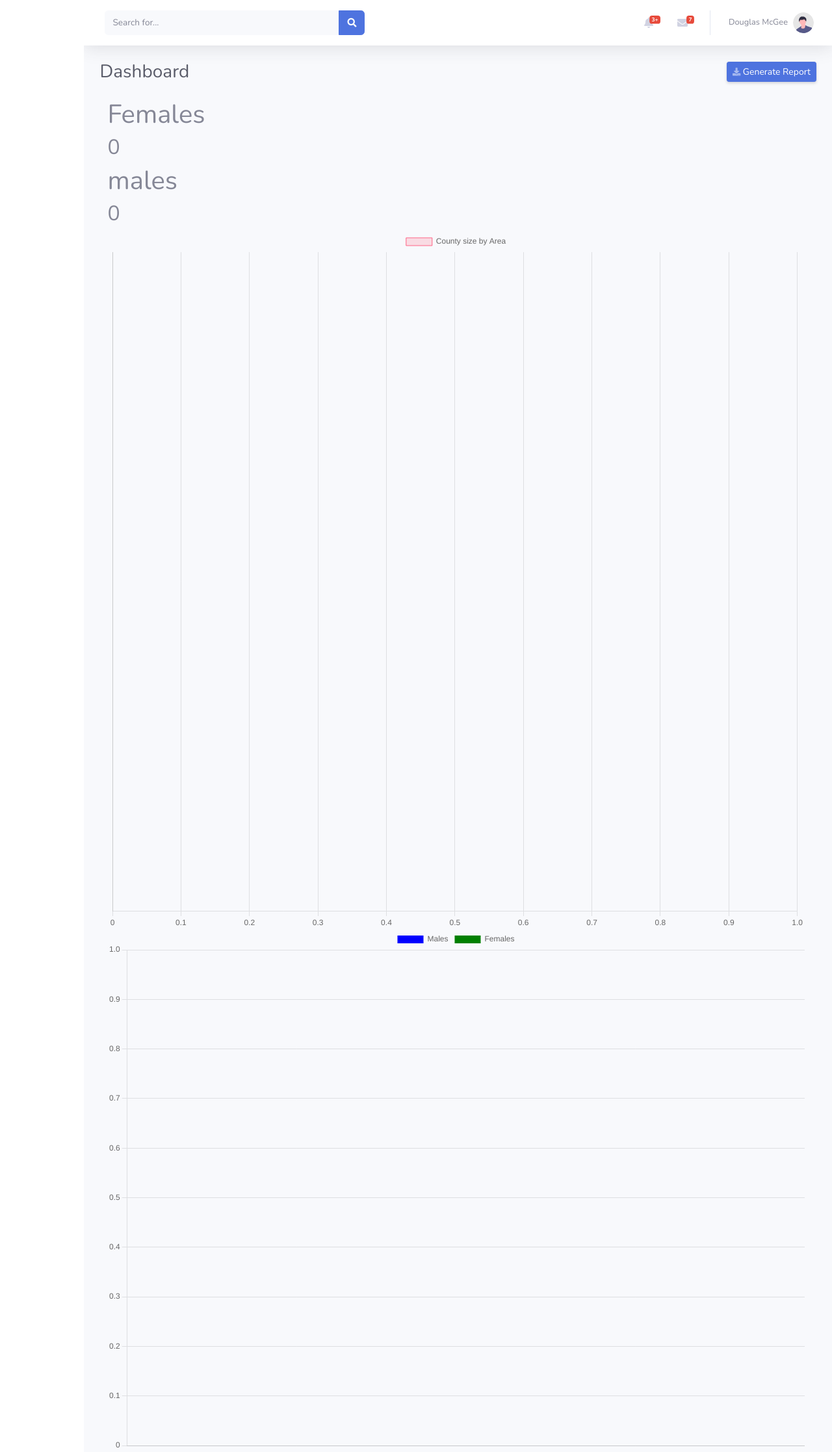
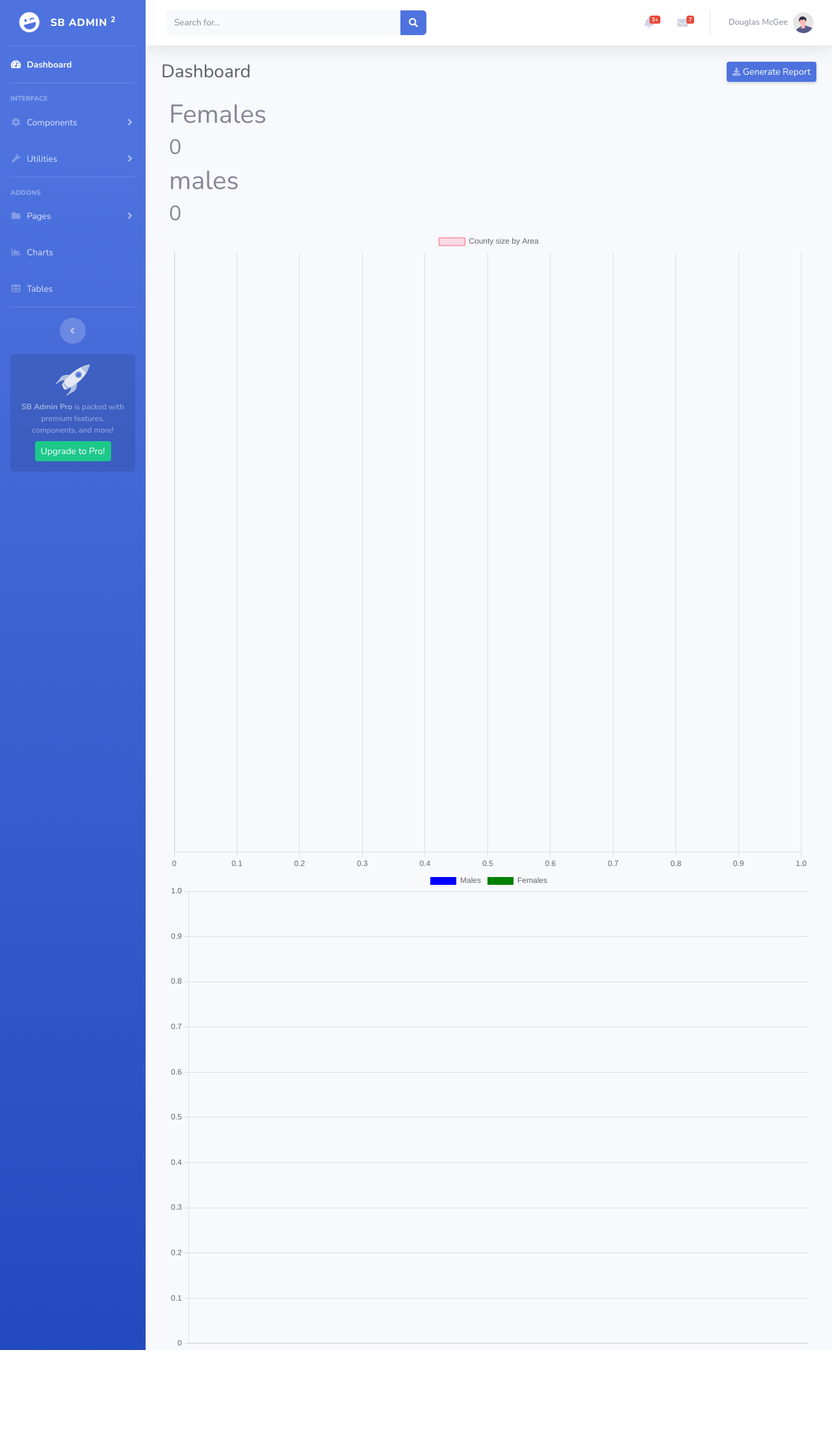
Before and after one commit to nonu0/Kenyapoulation, a Django app: page /coast in a window 1280 px wide. Shown: the whole page at 65% size. After the commit the page ends 2078 px from the top, so only its background shows below. Run offline with Django 4.2, Linux system fonts and the light colour scheme; data that the repository does not hold is empty; some libraries are stand-ins or nearby versions.

Commit message:
requirements.txt file

```diff
--- a/dashboard/templates/partials/sidebar.html
+++ b/dashboard/templates/partials/sidebar.html
@@ -1,16 +1,124 @@
-<div class="side-navbar active-nav d-flex justify-content-between flex-wrap flex-column" id="sidebar">
-    <ul class="nav flex-column text-white w-100">
-        <a href="#" class="nav-link h3 text-white my-2">
-            Side Nav
+<!-- Sidebar -->
+<ul class="navbar-nav bg-gradient-primary sidebar sidebar-dark accordion" id="accordionSidebar">
+
+    <!-- Sidebar - Brand -->
+    <a class="sidebar-brand d-flex align-items-center justify-content-center" href="index.html">
+        <div class="sidebar-brand-icon rotate-n-15">
+            <i class="fas fa-laugh-wink"></i>
+        </div>
+        <div class="sidebar-brand-text mx-3">SB Admin <sup>2</sup></div>
+    </a>
+
+    <!-- Divider -->
+    <hr class="sidebar-divider my-0">
+
+    <!-- Nav Item - Dashboard -->
+    <li class="nav-item active">
+        <a class="nav-link" href="index.html">
+            <i class="fas fa-fw fa-tachometer-alt"></i>
+            <span>Dashboard</span></a>
+    </li>
+
+    <!-- Divider -->
+    <hr class="sidebar-divider">
+
+    <!-- Heading -->
+    <div class="sidebar-heading">
+        Interface
+    </div>
+
+    <!-- Nav Item - Pages Collapse Menu -->
+    <li class="nav-item">
+        <a class="nav-link collapsed" href="#" data-toggle="collapse" data-target="#collapseTwo" aria-expanded="true"
+            aria-controls="collapseTwo">
+            <i class="fas fa-fw fa-cog"></i>
+            <span>Components</span>
         </a>
-        <li href="#" class="nav-link">
-            <span class="mx-2">Home</span>
-        </li>
-        <li href="#" class="nav-link">
-            <span class="mx-2">About</span>
-        </li>
-        <li href="#" class="nav-link">
-            <span class="mx-2">Contact</span>
-        </li>
-    </ul>
-</div>
+        <div id="collapseTwo" class="collapse" aria-labelledby="headingTwo" data-parent="#accordionSidebar">
+            <div class="bg-white py-2 collapse-inner rounded">
+                <h6 class="collapse-header">Custom Components:</h6>
+                <a class="collapse-item" href="buttons.html">Buttons</a>
+                <a class="collapse-item" href="cards.html">Cards</a>
+            </div>
+        </div>
+    </li>
+
+    <!-- Nav Item - Utilities Collapse Menu -->
+    <li class="nav-item">
+        <a class="nav-link collapsed" href="#" data-toggle="collapse" data-target="#collapseUtilities"
+            aria-expanded="true" aria-controls="collapseUtilities">
+            <i class="fas fa-fw fa-wrench"></i>
+            <span>Utilities</span>
+        </a>
+        <div id="collapseUtilities" class="collapse" aria-labelledby="headingUtilities" data-parent="#accordionSidebar">
+            <div class="bg-white py-2 collapse-inner rounded">
+                <h6 class="collapse-header">Custom Utilities:</h6>
+                <a class="collapse-item" href="utilities-color.html">Colors</a>
+                <a class="collapse-item" href="utilities-border.html">Borders</a>
+                <a class="collapse-item" href="utilities-animation.html">Animations</a>
+                <a class="collapse-item" href="utilities-other.html">Other</a>
+            </div>
+        </div>
+    </li>
+
+    <!-- Divider -->
+    <hr class="sidebar-divider">
+
+    <!-- Heading -->
+    <div class="sidebar-heading">
+        Addons
+    </div>
+
+    <!-- Nav Item - Pages Collapse Menu -->
+    <li class="nav-item">
+        <a class="nav-link collapsed" href="#" data-toggle="collapse" data-target="#collapsePages" aria-expanded="true"
+            aria-controls="collapsePages">
+            <i class="fas fa-fw fa-folder"></i>
+            <span>Pages</span>
+        </a>
+        <div id="collapsePages" class="collapse" aria-labelledby="headingPages" data-parent="#accordionSidebar">
+            <div class="bg-white py-2 collapse-inner rounded">
+                <h6 class="collapse-header">Login Screens:</h6>
+                <a class="collapse-item" href="login.html">Login</a>
+                <a class="collapse-item" href="register.html">Register</a>
+                <a class="collapse-item" href="forgot-password.html">Forgot Password</a>
+                <div class="collapse-divider"></div>
+                <h6 class="collapse-header">Other Pages:</h6>
+                <a class="collapse-item" href="404.html">404 Page</a>
+                <a class="collapse-item" href="blank.html">Blank Page</a>
+            </div>
+        </div>
+    </li>
+
+    <!-- Nav Item - Charts -->
+    <li class="nav-item">
+        <a class="nav-link" href="charts.html">
+            <i class="fas fa-fw fa-chart-area"></i>
+            <span>Charts</span></a>
+    </li>
+
+    <!-- Nav Item - Tables -->
+    <li class="nav-item">
+        <a class="nav-link" href="tables.html">
+            <i class="fas fa-fw fa-table"></i>
+            <span>Tables</span></a>
+    </li>
+
+    <!-- Divider -->
+    <hr class="sidebar-divider d-none d-md-block">
+
+    <!-- Sidebar Toggler (Sidebar) -->
+    <div class="text-center d-none d-md-inline">
+        <button class="rounded-circle border-0" id="sidebarToggle"></button>
+    </div>
+
+    <!-- Sidebar Message -->
+    <div class="sidebar-card d-none d-lg-flex">
+        <img class="sidebar-card-illustration mb-2" src="img/undraw_rocket.svg" alt="...">
+        <p class="text-center mb-2"><strong>SB Admin Pro</strong> is packed with premium features, components, and more!
+        </p>
+        <a class="btn btn-success btn-sm" href="https://startbootstrap.com/theme/sb-admin-pro">Upgrade to Pro!</a>
+    </div>
+
+</ul>
+<!-- End of Sidebar -->
```
Also changed, not shown: requirements.txt (added, +15 -0 lines).
